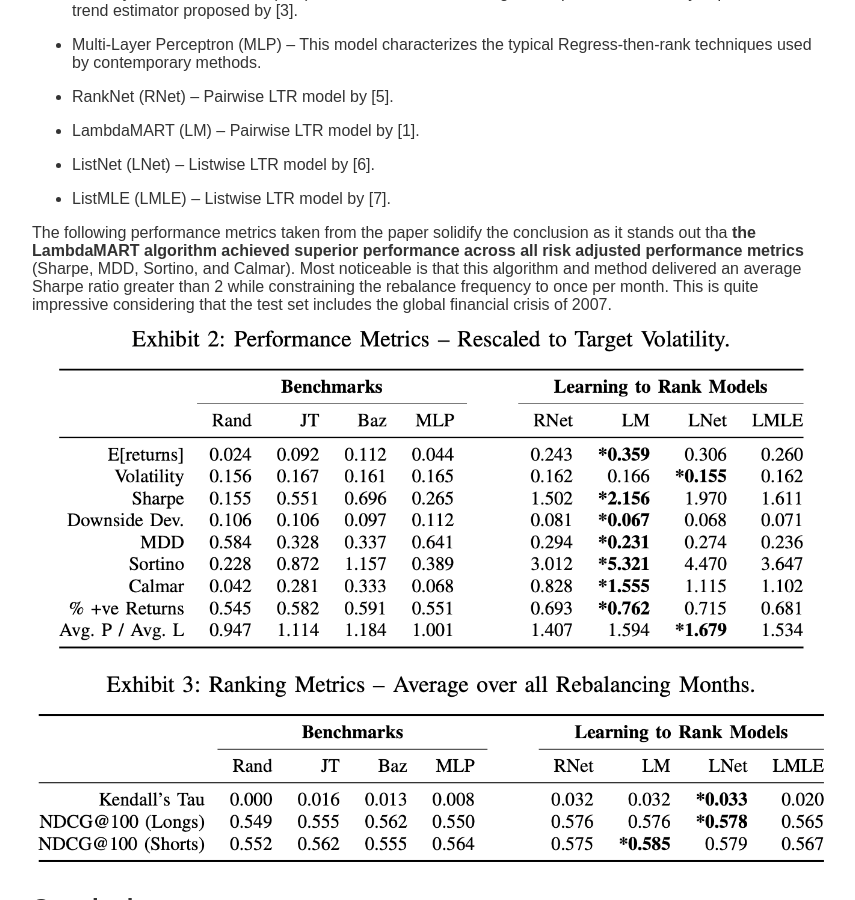
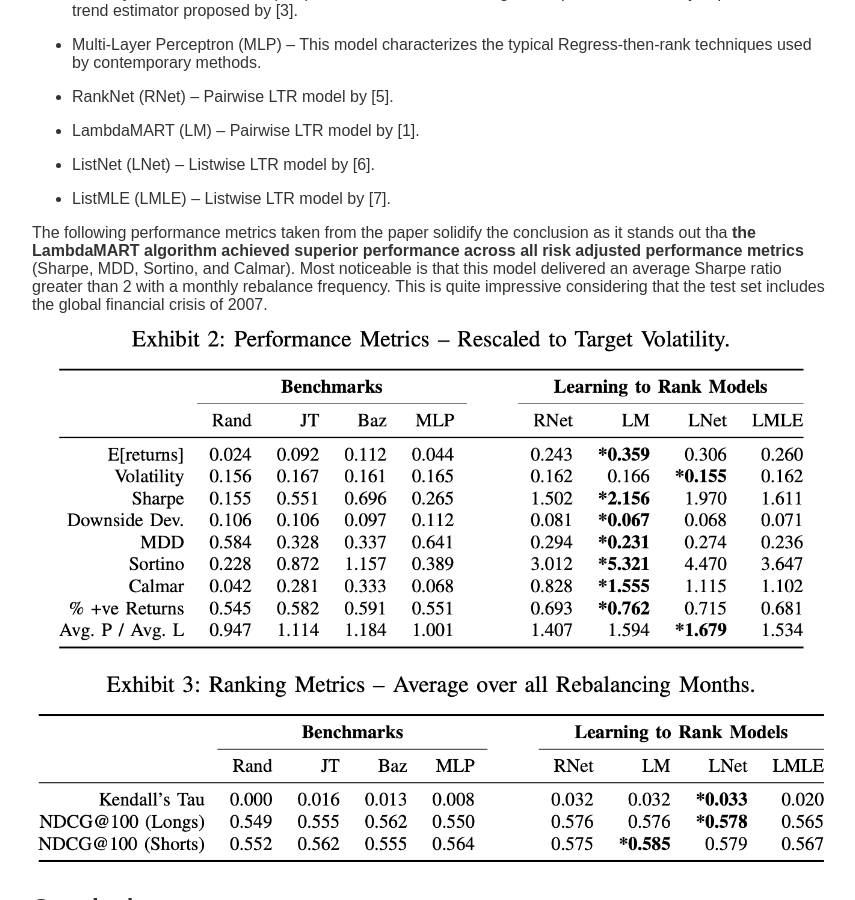
Before and after one commit to Cohen-Or/cohen-or.github.io, a Jekyll site: the page built from posts/csm.md, in a window 1280 px wide and 900 px high, scrolled down 5053 px. Shown: the whole window, without its empty margins (208-1063 px from the left). Built offline with Jekyll 4.4.1, drawn with Linux system fonts in a browser that asks for light colours; our own code applies the rules of GitHub Pages for plain Markdown files; formulas are drawn with MathJax 3.

Commit message:
Update csm.md

```diff
--- a/posts/csm.md
+++ b/posts/csm.md
@@ -185,7 +185,7 @@ The reference benchmark models are:
 
 * ListMLE (LMLE) – Listwise LTR model by [7].
 
-The following performance metrics taken from the paper solidify the conclusion as it stands out tha **the LambdaMART algorithm achieved superior performance across all risk adjusted performance metrics** (Sharpe, MDD, Sortino, and Calmar).  Most noticeable is that this algorithm and method delivered an average Sharpe ratio greater than 2  while constraining the rebalance frequency to once per month. This is quite impressive considering that the test set includes the global financial crisis of 2007.
+The following performance metrics taken from the paper solidify the conclusion as it stands out tha **the LambdaMART algorithm achieved superior performance across all risk adjusted performance metrics** (Sharpe, MDD, Sortino, and Calmar).  Most noticeable is that this model delivered an average Sharpe ratio greater than 2  with a monthly rebalance frequency. This is quite impressive considering that the test set includes the global financial crisis of 2007.
 ![Preformance Metrics. Source: Poh et al.](/images/csm2.png)
 
 ## Conclusion
```
